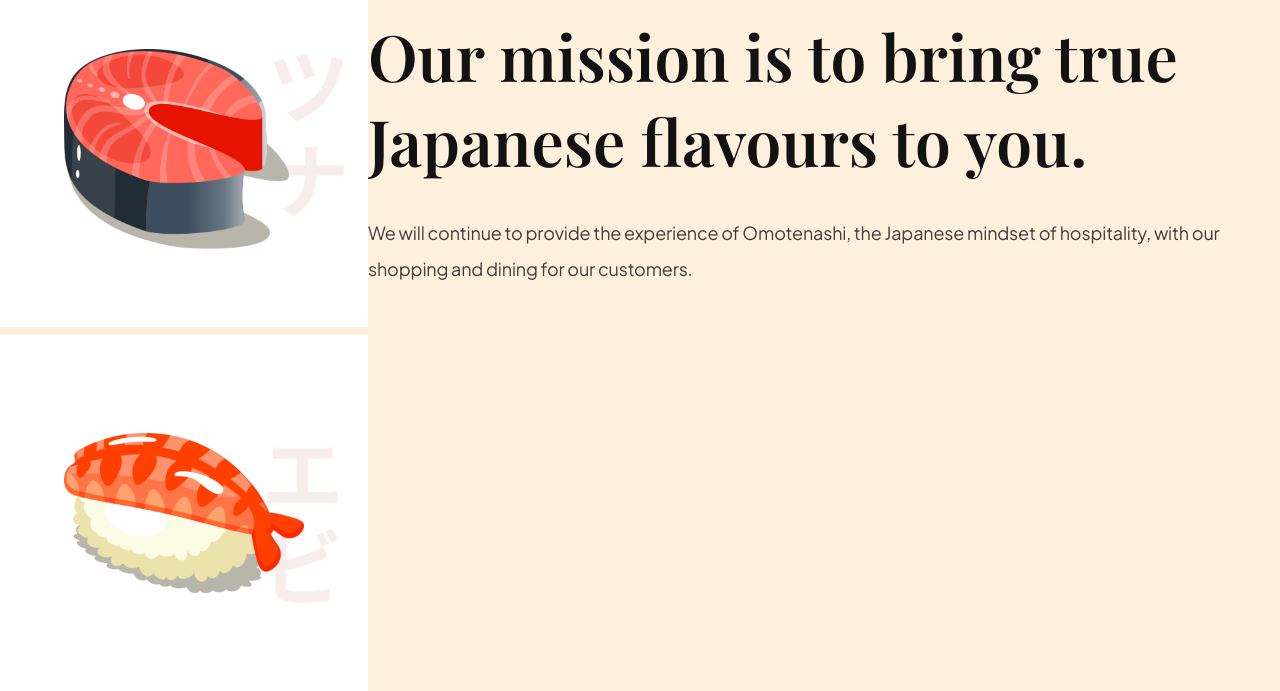
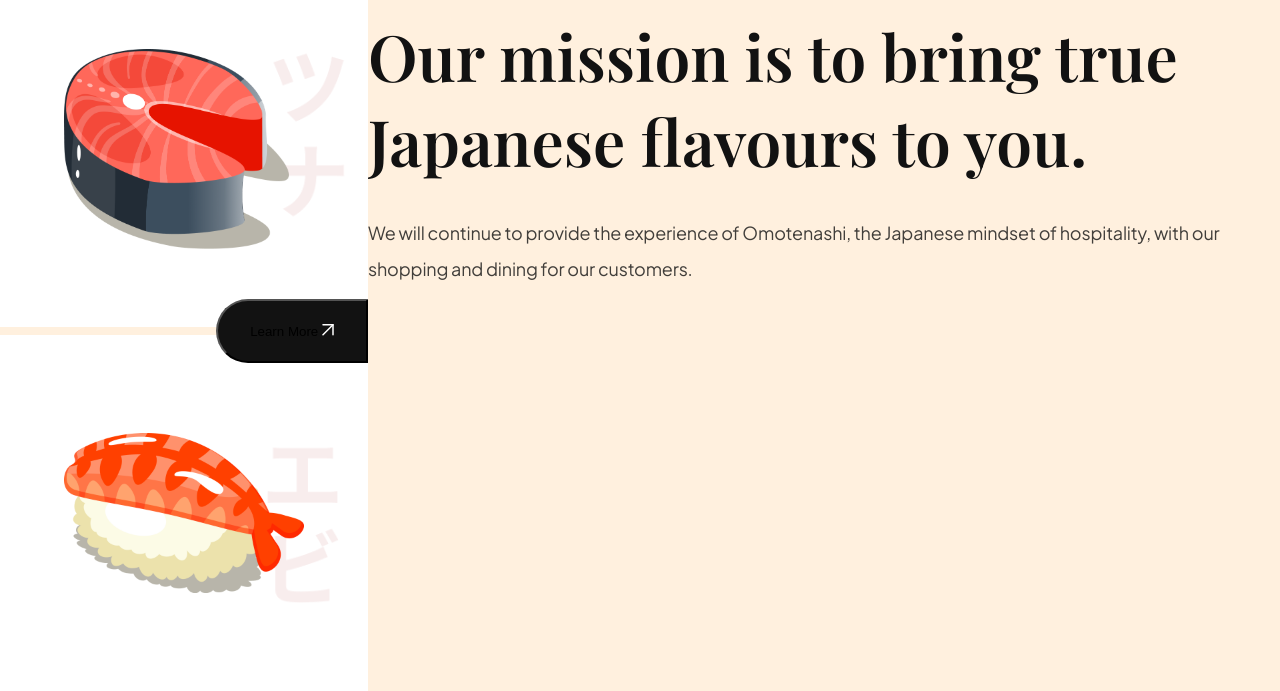
Before and after one commit to nainoaktv/bamboozled, a website built with Vite: page index.html in a window 1280 px wide. Shown: the part 823-1514 px from the top of the page. Built offline with nearby package versions, Linux system fonts and the light colour scheme.

Commit message:
fix learn more button position

```diff
--- a/css/sections/about.css
+++ b/css/sections/about.css
@@ -8,6 +8,7 @@
   flex: 1;
   display: flex;
   flex-direction: column;
+  justify-content: center;
 
   background: var(--color-white);
 
@@ -49,4 +50,10 @@
 .about-us__button {
   position: absolute;
   right: 0;
+
+  padding: 12px 32px;
+  min-height: 64px;
+
+  background: var(--secondary-color);
+  border-radius: 32px 0 0 32px;
 }
```
